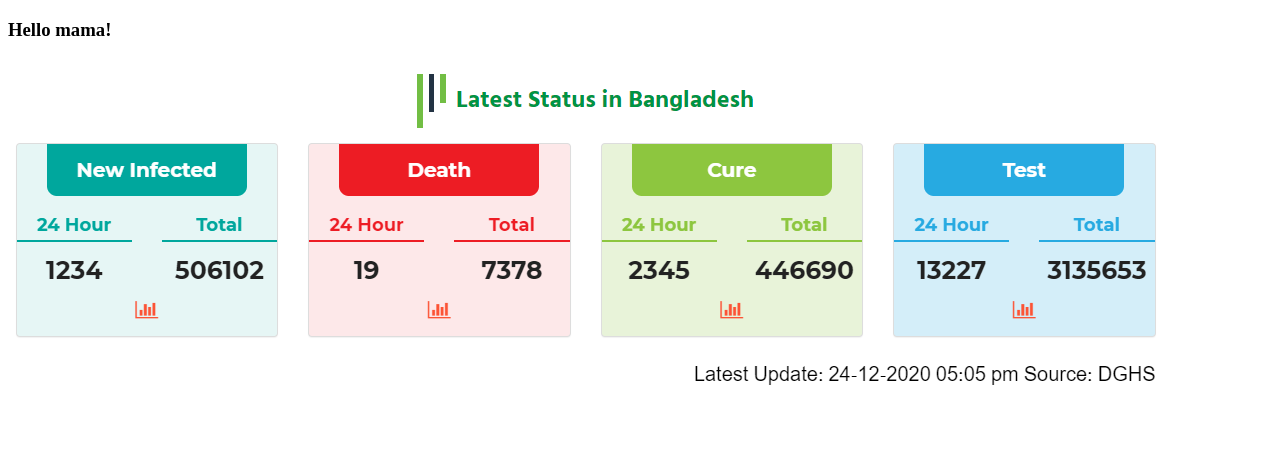
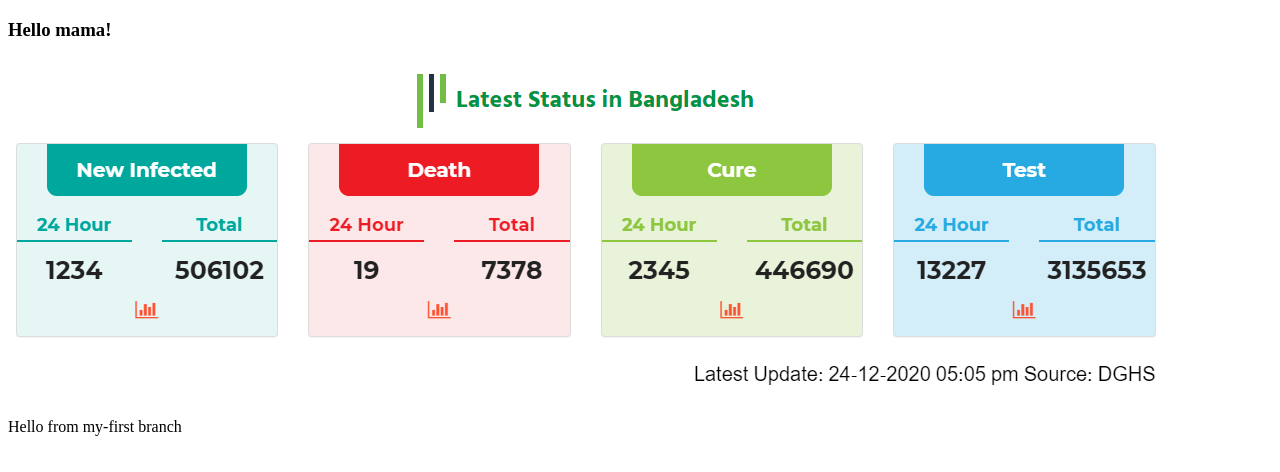
Before and after one commit to sakibjobaid/my-first-website, a plain HTML site: page index.html in a window 1280 px wide. Shown: the part 108-580 px from the top of the page. Drawn offline with Linux system fonts and the light colour scheme.

Commit message:
pushed in first branch

```diff
--- a/index.html
+++ b/index.html
@@ -10,5 +10,6 @@
     <h1>Hello mama!</h1>
     <h3>Hello mama!</h3>
     <img src="corona.png" alt="">
+    <p>Hello from my-first branch</p>
 </body>
 </html>
```
